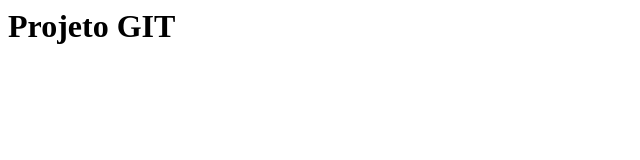
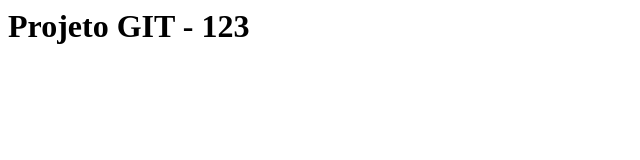
Before and after one commit to rodolfogonca/curso-git, a plain HTML site: page index.html in a window 1280 px wide. Shown: the full height of the page, 0-640 px from the left. Drawn offline with Linux system fonts and the light colour scheme.

Commit message:
teste branch

```diff
--- a/index.html
+++ b/index.html
@@ -1,6 +1,6 @@
 <html>
     <head></head>
     <body>
-        <h1>Projeto GIT</h1>
+        <h1>Projeto GIT - 123  </h1>
     </body>
 </html>
```
Also changed, not shown: home.html (added, +5 -0 lines).
